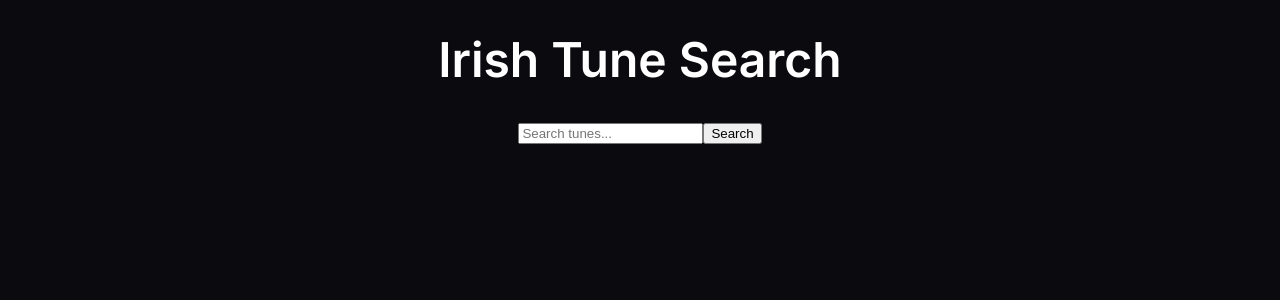
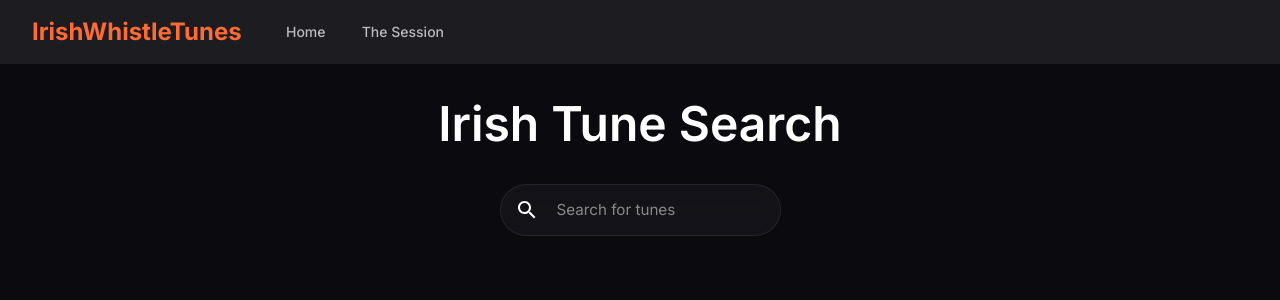
Before and after one commit to retex73/music-app, a React (Create React App) app: page / in a window 1280 px wide. Shown: the top 300 px of the page. Built offline with nearby package versions, Linux system fonts and the light colour scheme.

Commit message:
Initial commit for session lookup feature

```diff
--- a/package.json
+++ b/package.json
@@ -11,6 +11,7 @@
     "@testing-library/react": "^13.4.0",
     "@testing-library/user-event": "^13.5.0",
     "fuse.js": "^7.0.0",
+    "lodash": "^4.17.21",
     "papaparse": "^5.4.1",
     "react": "^18.3.1",
     "react-dom": "^18.3.1",
--- a/src/App.jsx
+++ b/src/App.jsx
@@ -8,19 +8,31 @@ import "./App.css";
 import { ThemeProvider } from "@mui/material/styles";
 import CssBaseline from "@mui/material/CssBaseline";
 import darkTheme from "./theme/darkTheme";
+import NavBar from "./components/NavBar";
+import { Box } from "@mui/material";
 
 function App() {
   return (
     <ThemeProvider theme={darkTheme}>
       <CssBaseline />
-      <div className="App">
+      <Box
+        sx={{
+          minHeight: "100vh",
+          backgroundColor: "background.default",
+          display: "flex",
+          flexDirection: "column",
+        }}
+      >
+        <NavBar />
+        <Box component="main" sx={{ flexGrow: 1 }}>
           <Routes>
             <Route path="/" element={<HomePage />} />
             <Route path="/tune/:tuneId" element={<TuneDetailsPage />} />
             <Route path="/thesession" element={<TheSessionPage />} />
             <Route path="*" element={<NotFoundPage />} />
           </Routes>
-      </div>
+        </Box>
+      </Box>
     </ThemeProvider>
   );
 }
--- /dev/null
+++ b/src/components/NavBar.jsx
@@ -0,0 +1,50 @@
+import React from "react";
+import { AppBar, Toolbar, Box, Button, Typography } from "@mui/material";
+import { Link as RouterLink } from "react-router-dom";
+import { styled } from "@mui/material/styles";
+
+// Custom styled logo text
+const LogoText = styled(Typography)(({ theme }) => ({
+  color: theme.palette.primary.main,
+  fontWeight: "bold",
+  fontSize: "1.5rem",
+  marginRight: theme.spacing(4),
+  textDecoration: "none",
+  display: "flex",
+  alignItems: "center",
+  "&:hover": {
+    color: theme.palette.primary.light,
+  },
+}));
+
+// Custom styled nav button
+const NavButton = styled(Button)(({ theme }) => ({
+  marginRight: theme.spacing(2),
+  color: theme.palette.text.secondary,
+  "&:hover": {
+    color: theme.palette.text.primary,
+    backgroundColor: "rgba(255, 255, 255, 0.08)",
+  },
+}));
+
+const NavBar = () => {
+  return (
+    <AppBar position="static" elevation={0}>
+      <Toolbar sx={{ px: { xs: 2, sm: 4 } }}>
+        <LogoText component={RouterLink} to="/">
+          IrishWhistleTunes
+        </LogoText>
+        <Box sx={{ flexGrow: 1, display: "flex", alignItems: "center" }}>
+          <NavButton component={RouterLink} to="/">
+            Home
+          </NavButton>
+          <NavButton component={RouterLink} to="/thesession">
+            The Session
+          </NavButton>
+        </Box>
+      </Toolbar>
+    </AppBar>
+  );
+};
+
+export default NavBar;
--- a/src/components/SearchBar.jsx
+++ b/src/components/SearchBar.jsx
@@ -1,28 +1,94 @@
-import React, { useState } from "react";
+import React, { useState, useEffect, useCallback } from "react";
+import { Paper, InputBase, IconButton } from "@mui/material";
+import SearchIcon from "@mui/icons-material/Search";
+import debounce from "lodash/debounce"; // Make sure to install lodash
 
 const SearchBar = ({ onSearch }) => {
-  const [searchTerm, setSearchTerm] = useState("");
+  const [query, setQuery] = useState("");
+  const [debouncedQuery, setDebouncedQuery] = useState("");
+
+  // Create a memoized debounced function
+  const debouncedSearch = useCallback(
+    debounce((searchTerm) => {
+      setDebouncedQuery(searchTerm);
+    }, 500),
+    []
+  );
+
+  // Handle input changes
+  const handleInputChange = (e) => {
+    const value = e.target.value;
+    setQuery(value);
+    debouncedSearch(value);
+  };
+
+  // Only trigger the actual search when debouncedQuery changes
+  useEffect(() => {
+    if (debouncedQuery !== query) {
+      onSearch(debouncedQuery.trim());
+    }
+  }, [debouncedQuery, onSearch]);
+
+  // Cleanup
+  useEffect(() => {
+    return () => {
+      debouncedSearch.cancel();
+    };
+  }, [debouncedSearch]);
 
   const handleSubmit = (e) => {
     e.preventDefault();
-    onSearch(searchTerm);
+    // Immediately trigger search on form submission
+    debouncedSearch.cancel();
+    onSearch(query.trim());
   };
 
   return (
-    <form onSubmit={handleSubmit} className="flex gap-2">
-      <input
-        type="text"
-        value={searchTerm}
-        onChange={(e) => setSearchTerm(e.target.value)}
-        placeholder="Search tunes..."
-        className="flex-1 p-2 border rounded"
-      />
-      <button
-        type="submit"
-        className="px-4 py-2 bg-blue-500 text-white rounded hover:bg-blue-600"
+    <form onSubmit={handleSubmit}>
+      <Paper
+        elevation={0}
+        sx={{
+          p: "2px 4px",
+          display: "flex",
+          alignItems: "center",
+          width: "100%",
+          maxWidth: 600,
+          borderRadius: "100px",
+          transition: "all 0.2s ease-in-out",
+          border: "1px solid rgba(255, 255, 255, 0.08)",
+          "&:hover": {
+            border: "1px solid rgba(255, 255, 255, 0.12)",
+          },
+          "&:focus-within": {
+            border: "1px solid rgba(255, 255, 255, 0.16)",
+            backgroundColor: "rgba(255, 255, 255, 0.08)",
+          },
+        }}
       >
-        Search
-      </button>
+        <IconButton type="submit" sx={{ p: "10px" }}>
+          <SearchIcon
+            sx={{
+              color: "white",
+              fontSize: 24,
+            }}
+          />
+        </IconButton>
+        <InputBase
+          sx={{
+            ml: 1,
+            flex: 1,
+            "& input": {
+              padding: "8px 0",
+              fontSize: "0.95rem",
+              fontWeight: 400,
+            },
+          }}
+          placeholder="Search for tunes"
+          value={query}
+          onChange={handleInputChange}
+          type="text"
+        />
+      </Paper>
     </form>
   );
 };
```
Also changed, not shown: 1 other file (tests, documents, lock files or other folders). Lines whose indentation alone changed are shown as unchanged.
